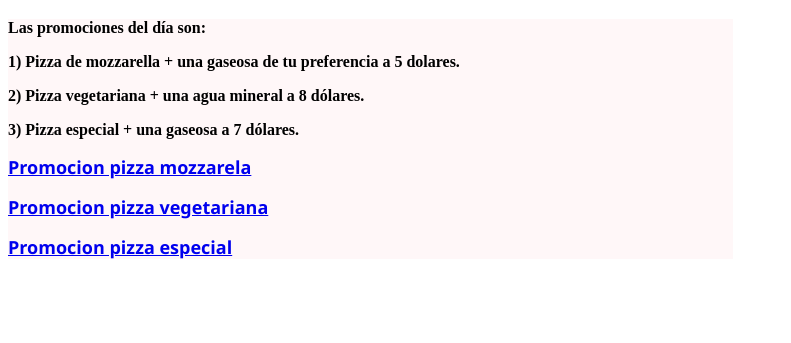
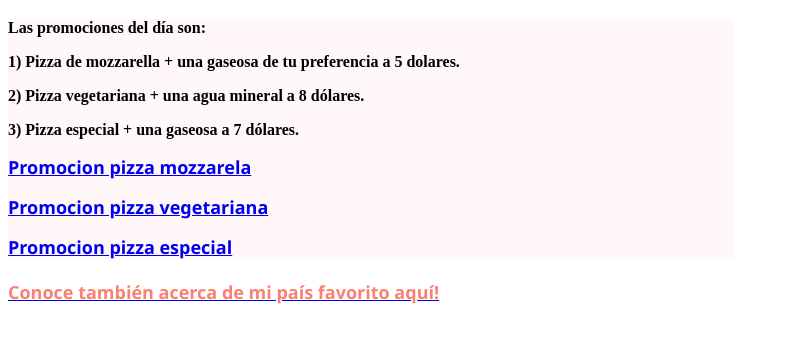
Before and after one commit to BryanPinzon/desafio_github, a plain HTML site: page pizzas.html in a window 1280 px wide. Shown: the part 189-532 px from the top of the page, without its empty margins (0-791 px from the left). Drawn offline with Linux system fonts and the light colour scheme.

Commit message:
Cambios en enlaces

```diff
--- a/pizzas.html
+++ b/pizzas.html
@@ -27,6 +27,10 @@
             font-family: 'Segoe UI', Tahoma, Geneva, Verdana, sans-serif;
             font-size: large;
         }
+        strong {
+            font-size: large;
+            color: salmon;
+        }
     </style>
     <h1><em>Pizzas LarnU</em></h1>
     <h4><p>Las promociones del día son:</p>
@@ -37,6 +41,7 @@
         <p><a href="http://127.0.0.1:5500/desafio_github/pizzas3.html" target="_blank">Promocion pizza vegetariana</a></p>
         <p><a href="http://127.0.0.1:5500/desafio_github/pizzas4.html" target="_blank">Promocion pizza especial</a></p>
     </h4>
+    <p><a href="https://bryanpinzon.github.io/desafio_github/" target="_blank"><strong>Conoce también acerca de mi país favorito aquí!</strong></a></p>
 
 </body>
 </html>
```
Also changed, not shown: index.html (+7 -1 lines), pizzas2.html (+1 -0 lines), pizzas3.html (+1 -0 lines), pizzas4.html (+1 -0 lines).
